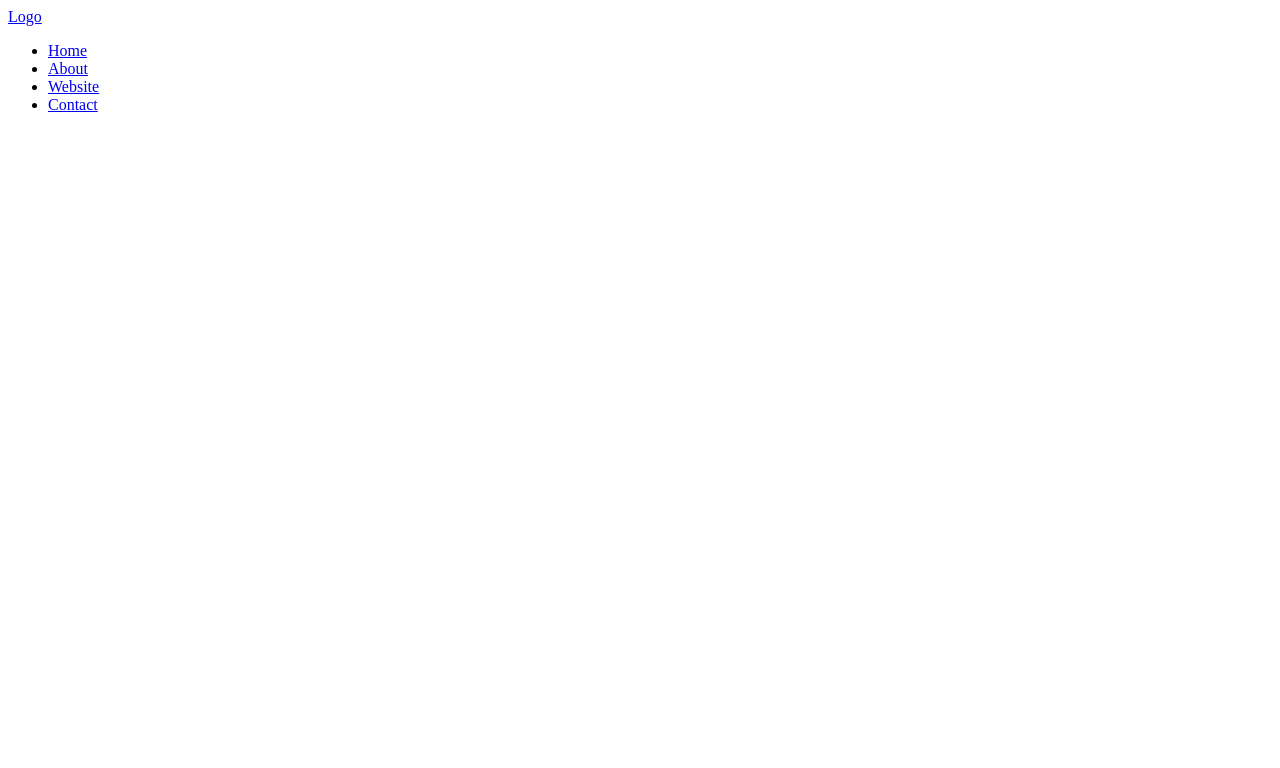
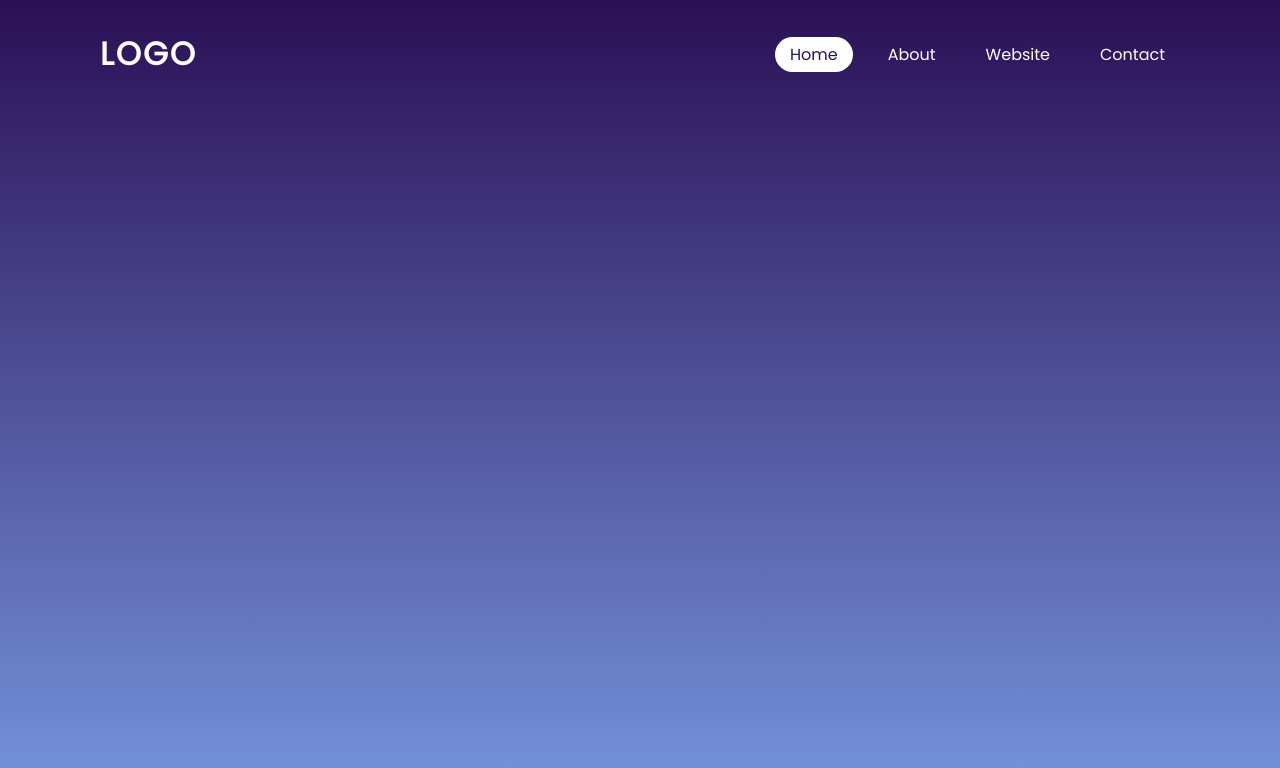
Before and after one commit to demon-ora/portfolio, a plain HTML site: page index.html in a window 1280 px wide. Drawn offline with Linux system fonts and the light colour scheme.

Commit message:
added style to nav bar with hover and active and liner background

```diff
--- a/index.html
+++ b/index.html
@@ -5,12 +5,13 @@
     <meta http-equiv="X-UA-Compatible" content="IE=edge">
     <meta name="viewport" content="width=device-width, initial-scale=1.0">
     <title>Portfolio Website</title>
+  <link rel="stylesheet" href="./style.css">
 </head>
 <body>
     <header>
         <a href="#" class="logo">Logo</a>
         <ul>
-            <li><a href="#">Home</a></li>
+            <li><a href="#" class="active">Home</a></li>
             <li><a href="#">About</a></li>
             <li><a href="#">Website</a></li>
             <li><a href="#">Contact</a></li>
--- a/style.css
+++ b/style.css
@@ -0,0 +1,57 @@
+@import url('https://fonts.googleapis.com/css2?family=Monoton&family=Noto+Sans+Zanabazar+Square&family=Poppins&family=Righteous&family=Ultra&display=swap');
+
+*{
+    margin: 0;
+    padding: 0;
+    box-sizing: border-box;
+    font-family: 'Poppins',sans-serif;
+}
+
+body{
+    background: linear-gradient(#2b1055,#7595de);
+   min-height: 100vh;
+}
+
+header{
+    position:absolute;
+    top:0;
+    left: 0;
+    width: 100%;
+    padding:30px 100px;
+    display:flex;
+    justify-content: space-between;
+    align-items: center;
+}
+
+header .logo{
+    color:#fff;
+    font-weight: 700;
+    text-decoration: none;
+    font-size: 2em;
+    text-transform: uppercase;
+    letter-spacing: 2px;
+}
+
+header ul{
+    display:flex;
+    justify-content: center;
+    align-items: center;
+}
+
+header ul li{
+    list-style: none;
+    margin-left:20px;
+}
+
+header ul li a {
+    text-decoration: none;
+    padding:6px 15px;
+    color:#fff;
+    border-radius: 20px;
+}
+
+header ul li a:hover,
+header ul li a.active{
+    background: #fff;
+    color:#2b1055
+}
```
